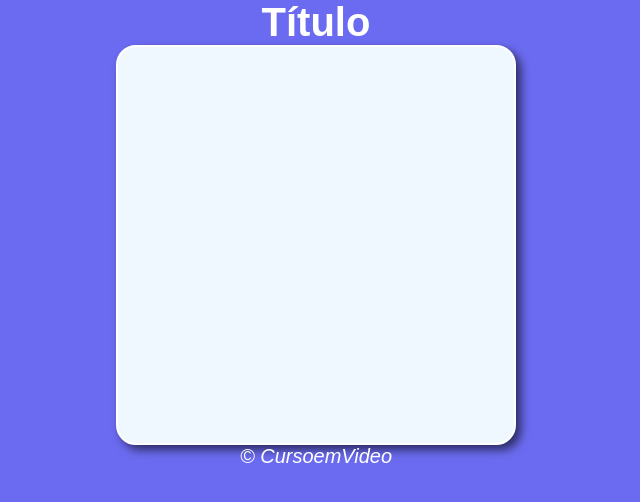
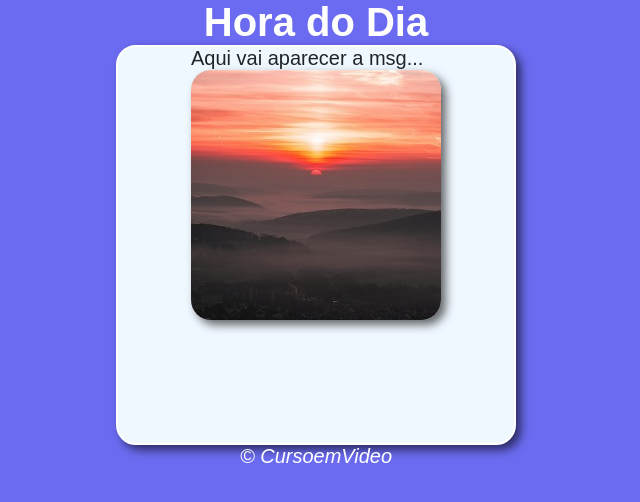
Before and after one commit to BrunoPavanelli/repositorio-exercicios-cursodeJS-cursoemvideo, a plain HTML site: page aulas 13 - 15/aula 14/index.html in a window 1280 px wide. Shown: the whole page, without its empty margins (324-964 px from the left). Drawn offline with Linux system fonts and the light colour scheme.

Commit message:
alinhando estilo

```diff
--- a/aulas 13 - 15/aula 14/css/estilo.css
+++ b/aulas 13 - 15/aula 14/css/estilo.css
@@ -20,7 +20,24 @@ body {
     border-radius: 20px;
     background-color: aliceblue;
     box-shadow: 5px 5px 10px rgba(0, 0, 0, 0.589);
+    display: flex;
+    justify-content: center;
+
 }
+
+.box-section-2 {
+    display: flex;
+    border-radius: 20px;
+
+}
+
+.box-section-2 .fill {
+    object-fit: fill;
+    border-radius: 20px;
+    box-shadow: 5px 5px 10px rgba(0, 0, 0, 0.589); ;
+}
+
+
 
 footer p {
     color: white;
--- a/aulas 13 - 15/aula 14/index.html
+++ b/aulas 13 - 15/aula 14/index.html
@@ -11,13 +11,19 @@
 </head>
 <body>
     <header class="cabecalho">
-        <h1 class="titulo-principal">Título</h1>
+        <h1 class="titulo-principal">Hora do Dia</h1>
     </header>
     <main class="corpo-principal">
         <div class="box-principal">
             <section class="secao-dividir">
-                <div class="box-section-1"></div>
-                <div class="box-section-2"></div>
+                <div class="box-section-1">
+                    <p>Aqui vai aparecer a msg...</p>
+                </div>
+                <div class="box-section-2">
+
+                        <img class="fill" src="./img/manhâ_250.jpg" alt="imagem da hora do dia">
+
+                </div>
 
             </section>
         </div>
```
